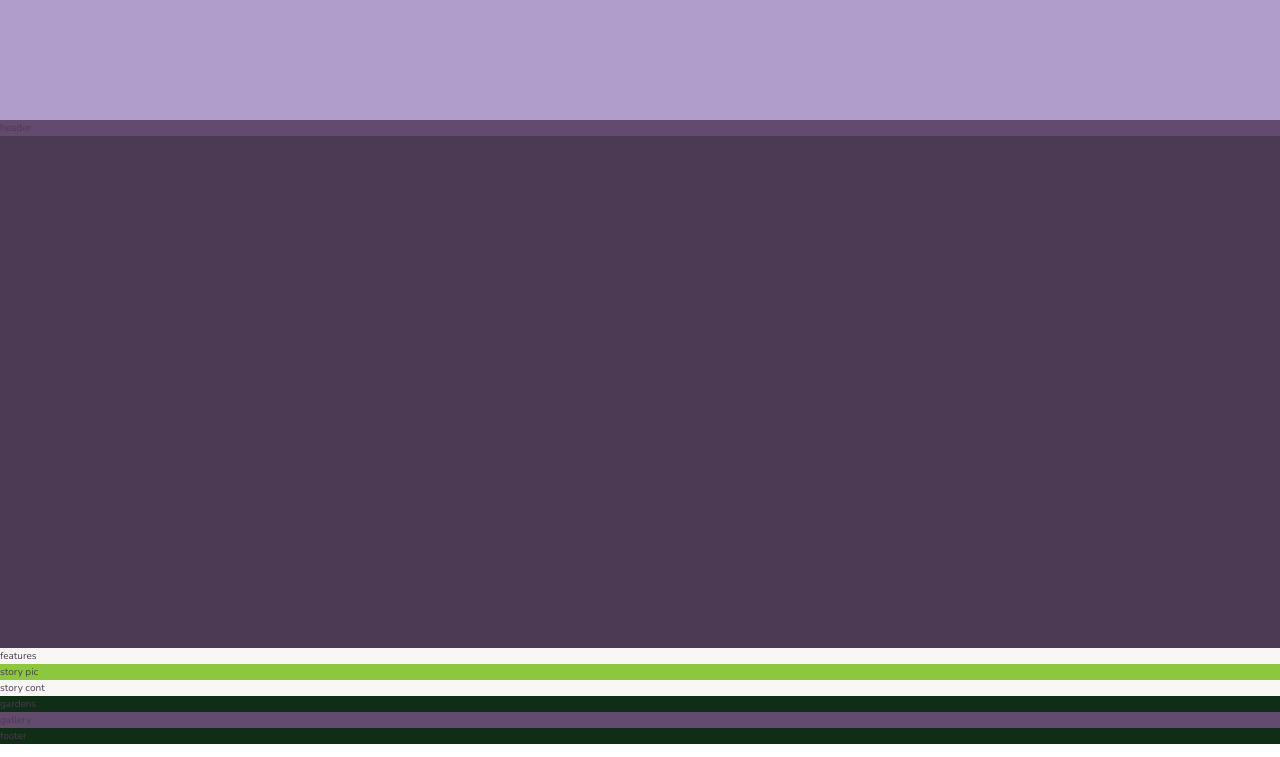
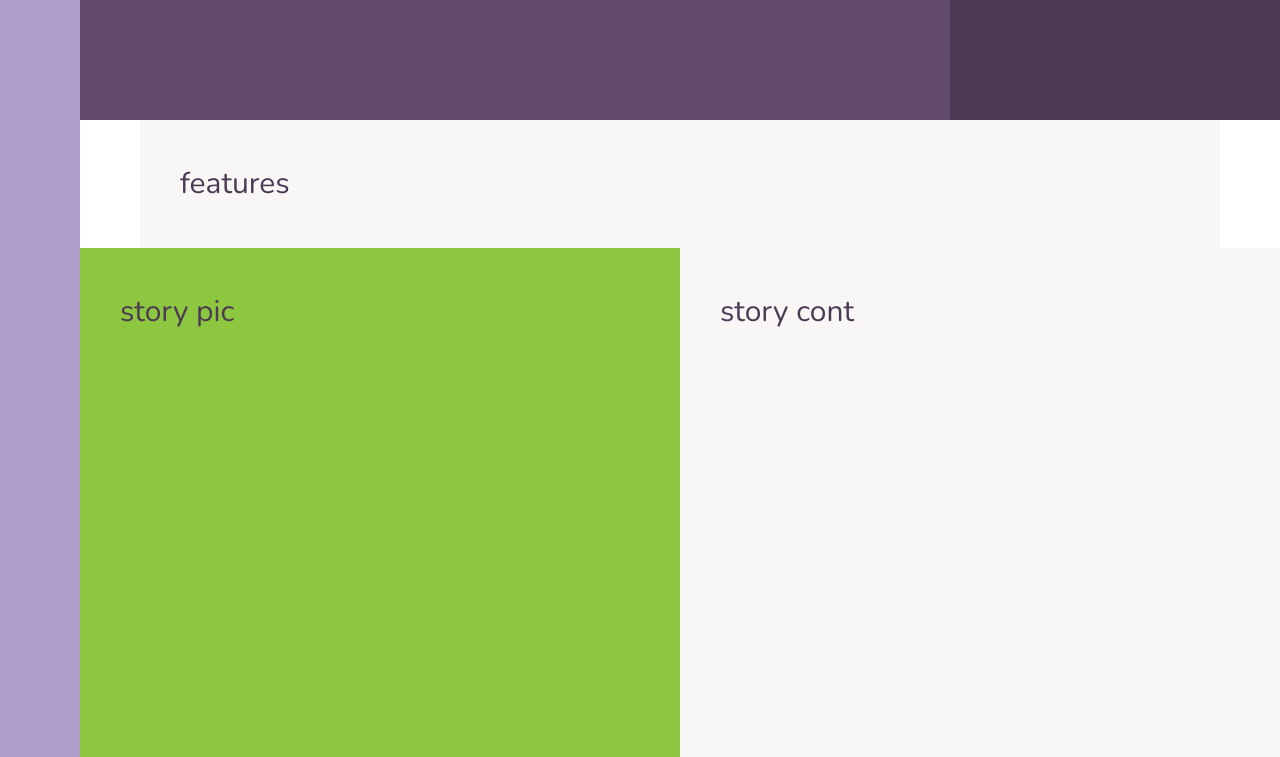
Before and after one commit to BarriF13/babylon-garden-design, a website: page index.html in a window 1280 px wide. Shown: the part 520-1277 px from the top of the page. Drawn offline with nearby package versions, Linux system fonts and the light colour scheme.

Commit message:
finish container grid system

```diff
--- a/sass/_base.scss
+++ b/sass/_base.scss
@@ -35,4 +35,10 @@ body{
 .container{
   display: grid;
   grid-template-rows:80vh min-content 40vw repeat(3, min-content);//explicit -1 row , 2 row , 3 row, 4,5,6 row  with adoptive values
+  //8 column layout
+  grid-template-columns: [sidebar-start]8rem[sidebar-end full-start] minmax(6rem,1fr) [center-start]repeat(8,[col-start] minmax( min-content, 14rem)[col-end])[center-end] minmax(6rem,1fr) [full-end];//1140px / 8
+&> *{
+  padding: 40px;
+  font-size: 3rem;
 }
+}
--- a/sass/_features.scss
+++ b/sass/_features.scss
@@ -1,3 +1,5 @@
 .features{
   background-color: $color-grey-light-1;
+  grid-column: center-start/ center-end;
+
 }
--- a/sass/_footer.scss
+++ b/sass/_footer.scss
@@ -1,3 +1,4 @@
 .footer{
   background-color: $color-secondary;
+  grid-column: full-start / full-end;
 }
--- a/sass/_gallery.scss
+++ b/sass/_gallery.scss
@@ -1,4 +1,4 @@
 .gallery{
   background-color: $color-grey-dark-1;
-
+  grid-column: full-start / full-end;
 }
--- a/sass/_gardeners.scss
+++ b/sass/_gardeners.scss
@@ -1,3 +1,4 @@
 .gardeners{
   background-color: $color-grey-dark-2;
+  grid-column:  col-end 6/ full-end;
 }
--- a/sass/_gardens.scss
+++ b/sass/_gardens.scss
@@ -1,3 +1,5 @@
 .gardens{
   background-color: $color-secondary;
+  grid-column: center-start / center-end;
+
 }
--- a/sass/_header.scss
+++ b/sass/_header.scss
@@ -1,3 +1,5 @@
 .header{
   background-color: $color-grey-dark-1;
+  grid-column: full-start / col-end 6;
+
 }
--- a/sass/_sidebar.scss
+++ b/sass/_sidebar.scss
@@ -1,3 +1,5 @@
 .sidebar{
   background-color: $color-primary;
+  grid-column: sidebar-start/ sidebar-end;
+  grid-row: 1/-1;
 }
--- a/sass/_story.scss
+++ b/sass/_story.scss
@@ -1,8 +1,10 @@
 .story {
   &__pictures {
     background-color: $color-green;
+    grid-column: full-start / col-end 4;
   }
   &__content {
     background-color: $color-grey-light-1;
+    grid-column: col-start 5 /full-end;
   }
 }
```
Also changed, not shown: css/style.css.
